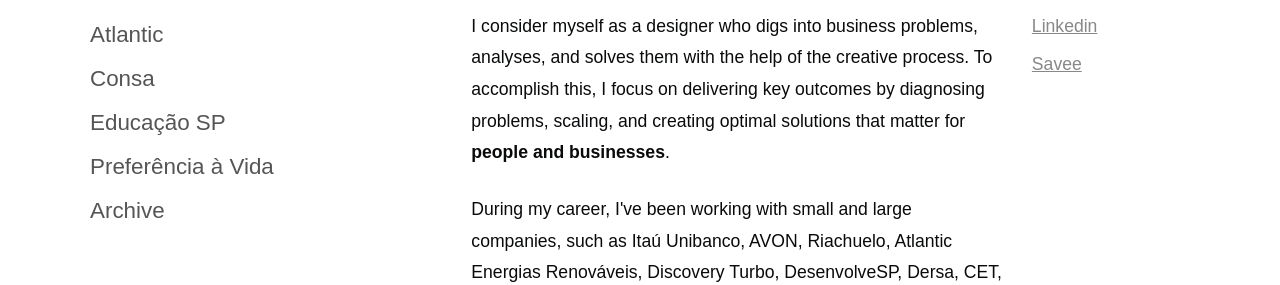
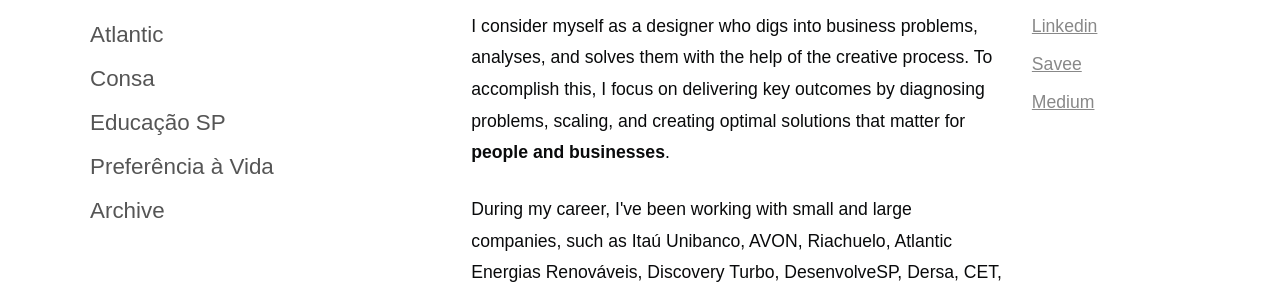
Before and after one commit to drigoteixeira/drigoteixeira.github.io, a Jekyll site: the page built from index.html, in a window 1280 px wide and 900 px high, scrolled down 367 px. Shown: the part 168-453 px from the top of the window. Built offline with Jekyll 4.4.1, drawn with Linux system fonts in a browser that asks for light colours; some web fonts are replaced.

Commit message:
Update homepage

```diff
--- a/index.html
+++ b/index.html
@@ -65,6 +65,7 @@
                         <li><a href="mailto:hello@rodrigoteixeira.co">E-mail</a></li>
                         <li><a href="https://www.linkedin.com/in/drigoteixeira/">Linkedin</a></li>
                         <li><a href="https://savee.it/rodrigoteixeira/">Savee</a></li>
+                        <li><a href="https://drigoteixeira.medium.com/">Medium</a></li>
                     </ul>
 
                 </div>
```
